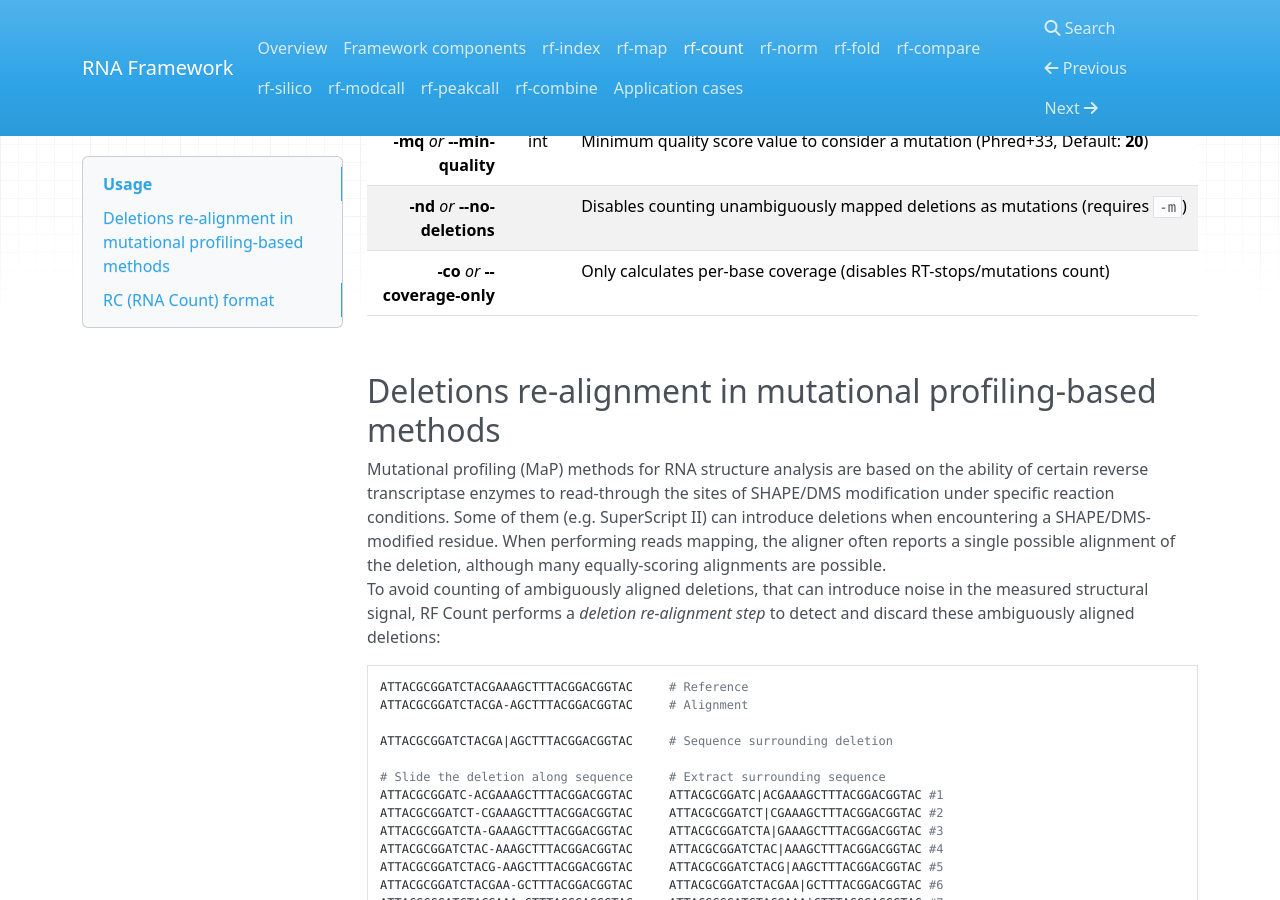
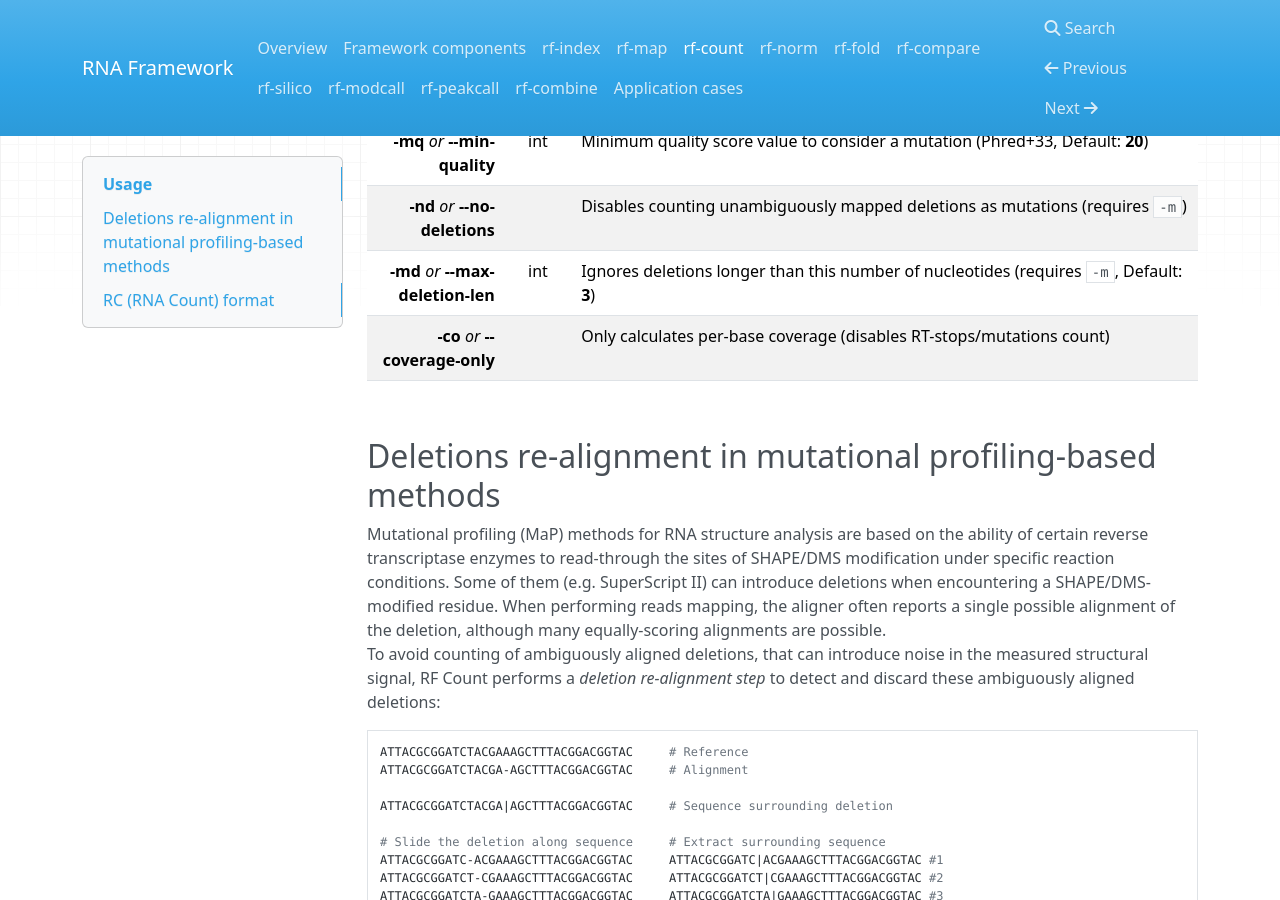
Before and after one commit to dincarnato/RNAFramework, an MkDocs documentation site: the page built from docs/rf-count.md, in a window 1280 px wide and 900 px high, scrolled down 1705 px. Built offline with MkDocs 1.6.1, drawn with Linux system fonts in a browser that asks for light colours; nearby versions of some CDN libraries; old or Windows-style settings are respelled for this version of MkDocs.

Commit message:
Updated rf-count manual page and rf-count help

```diff
--- a/docs/rf-count.md
+++ b/docs/rf-count.md
@@ -26,6 +26,7 @@ __-i__ *or* __--include-clipped__ | | Include reads that have been soft/hard-cli
 __-m__ *or* __--count-mutations__ | | Enables mutations count instead of RT-stops count (for SHAPE-MaP/DMS-MaPseq)
 __-mq__ *or* __--min-quality__ | int | Minimum quality score value to consider a mutation (Phred+33, Default: __20__)
 __-nd__ *or* __--no-deletions__ | | Disables counting unambiguously mapped deletions as mutations (requires ``-m``)
+__-md__ *or* __--max-deletion-len__ | int | Ignores deletions longer than this number of nucleotides (requires ``-m``, Default: __3__)
 __-co__ *or* __--coverage-only__ | | Only calculates per-base coverage (disables RT-stops/mutations count)
 
 <br/>
```
Also changed, not shown: 1 other file.
